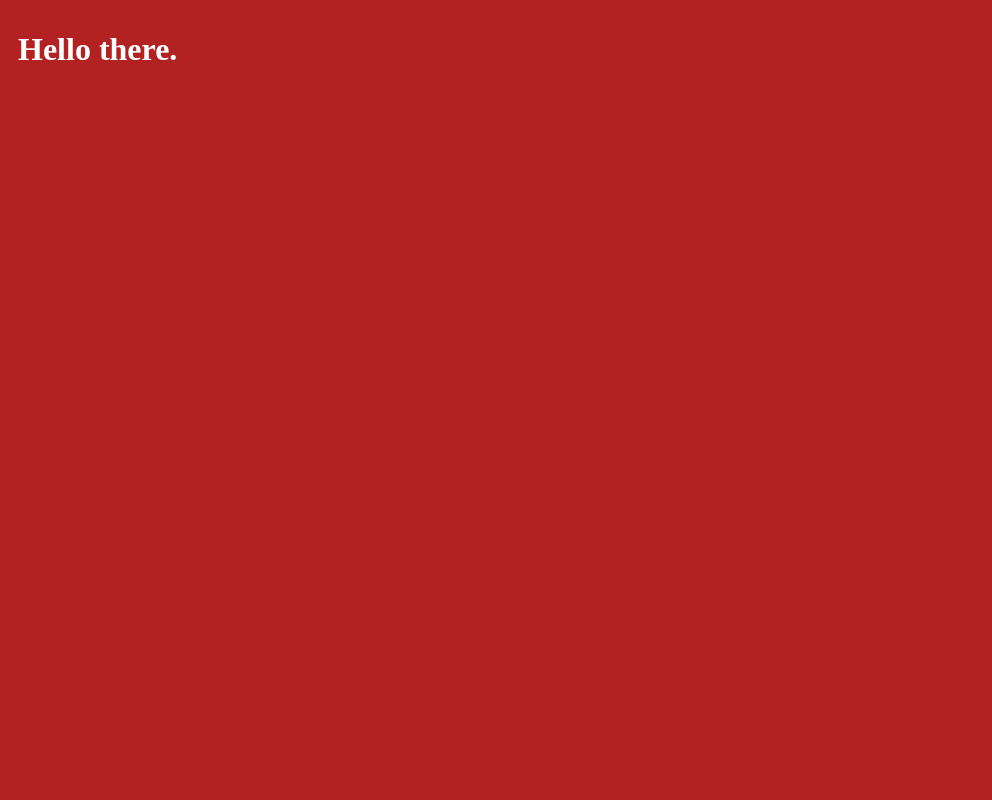
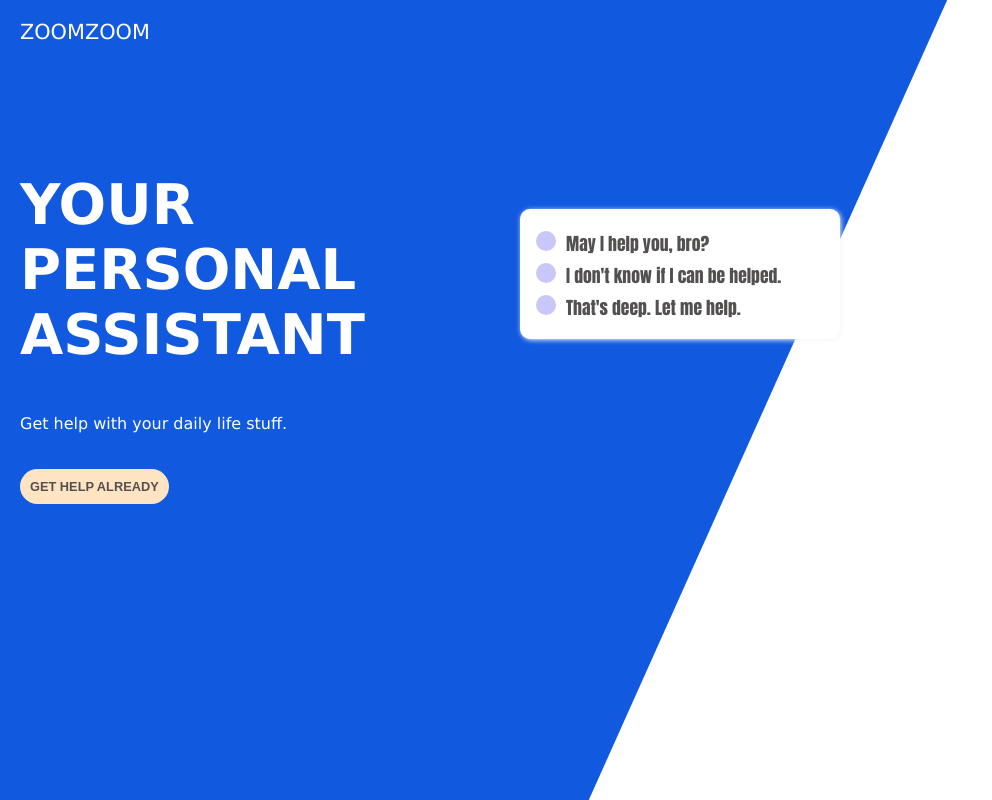
Before and after one commit to andrewhylee/starter-kit-FrontEndDev, a website: page index.html in a window 1280 px wide. Shown: the whole page, without its empty margins (0-992 px from the left). Drawn offline with nearby package versions, Linux system fonts and the light colour scheme; files that its build step writes are made by us from their sources.

Commit message:
Second-Commit

```diff
--- a/index.html
+++ b/index.html
@@ -1,5 +1,6 @@
 <!DOCTYPE html>
 <html lang="en">
+
 <head>
     <meta charset="UTF-8">
     <meta name="viewport" content="width=device-width, initial-scale=1.0">
@@ -7,7 +8,32 @@
     <title>PUT your title here</title>
     <link rel="stylesheet" href="css/styles.css">
 </head>
+
 <body>
-    <h1>Hello there.</h1>
+    <div id="clip"></div>
+    <div id="content">
+        <header>
+            Zoomzoom
+        </header>
+        <div id="grid-container">
+        <section id="box">
+            <ul id="boxlist">
+
+                <li><span></span> <p>May I help you, bro?</p></li>
+
+                <li><span></span> <p>I don't know if I can be helped.</p></li>
+
+                <li><span></span> <p>That's deep. Let me help.</li >
+            </ul>
+        </section>
+        <section id="main">
+            <h1>Your Personal Assistant</h1>
+            <p> Get help with your daily life stuff.</p>
+            <button>Get Help Already</button>
+        </section>
+    </div>
+    </div>
+
 </body>
+
 </html>
--- a/scss/styles.scss
+++ b/scss/styles.scss
@@ -1,9 +1,128 @@
-$color: firebrick;
+$colors:("primary": rgb(17, 90, 224),
+    "secondary": rgb(216, 228, 107),
+    "tertiary":rgb(83, 80, 80));
 
-body{
-    background: $color;
+@mixin desktop {
+    @media(min-width: 540px) {
+        @content;
+    }
+}
+
+body {
+    padding: 0;
+    margin: 0;
     color: white;
+    font-family: 'Lucida Sans',
+        'Lucida Sans Regular',
+        'Lucida Grande',
+        'Lucida Sans Unicode',
+        Geneva,
+        Verdana,
+        sans-serif;
+
 }
-h1{
+
+header {
+    text-transform: uppercase;
+    font-size: 1.3em;
+}
+
+h1 {
+    text-transform: uppercase;
+    font-size: 3.5em;
+    font-weight: 1000;
+}
+
+#box {
+    @include desktop {
+        margin: auto;
+    }
+
+    height:120px;
+    background-color: white;
+    border-color:white;
+    margin: 20px auto;
+    padding: 5px 0;
+    border-radius: 10px;
+    box-shadow: 1px 1px 5px rgb(247, 245, 245);
+    width: max(320px);
+
+    ul {
+        padding: 0 1em;
+
+        list-style: none;
+
+        p {
+            color: map-get($colors, "tertiary");
+            font-weight: bold;
+            font-family: Impact, Haettenschweiler, 'Arial Narrow Bold', sans-serif;
+            display: inline-block;
+            margin: 0 0 5px 5px;
+            font-size: 1.1em;
+        }
+
+    }
+}
+
+span {
+    display: inline-block;
+    // width: 10px;
+    // height: 8px;
+    border: 10px solid rgb(200, 199, 247);
+    border-radius: 50%;
+    margin: 0;
+    padding: 0;
+}
+
+#content {
+    position: absolute;
+    z-index: 1;
+    margin: 0;
+    padding: 20px;
+    padding-right: 0;
+    height: 94%;
+}
+
+#grid-container {
+    @include desktop {
+        display: flex;
+        flex-direction: row-reverse;
+
+    }
+}
+
+#main {
+    @include desktop {
+        padding-top: 10%;
+        text-align: left;
+        width: max(350px);
+        margin-right: 150px;
+    }
+
+    text-align: center;
+}
+
+button {
     padding: 10px;
+    margin-top: 20px;
+    border-radius: 20px;
+    background-color: bisque;
+    font-weight: bolder;
+    font-size: 0.8em;
+    border: none;
+    color: map-get($colors, "tertiary");
+    text-transform: uppercase;
 }
+
+#clip {
+    @include desktop {
+        clip-path: polygon(0 0, 74% 0, 46% 100%, 0% 100%);
+    }
+
+    background-color: map-get($colors, "primary");
+    clip-path: polygon(100% 0, 100% 69%, 50% 100%, 0 100%, 0 0);
+    z-index: -1;
+    position: absolute;
+    width:100vw;
+    height:100vh;
+}
```
Also changed, not shown: css/styles.css (added).
